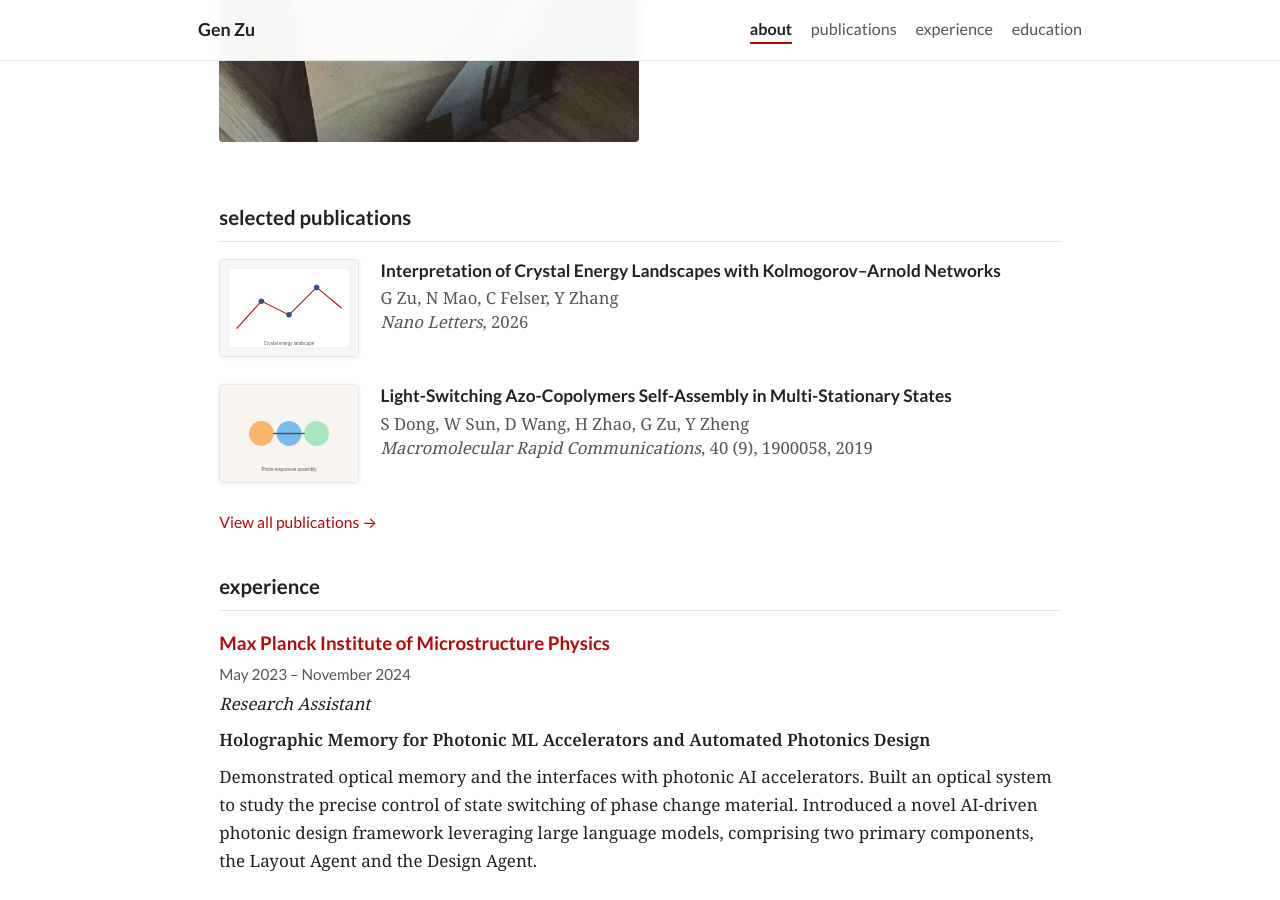
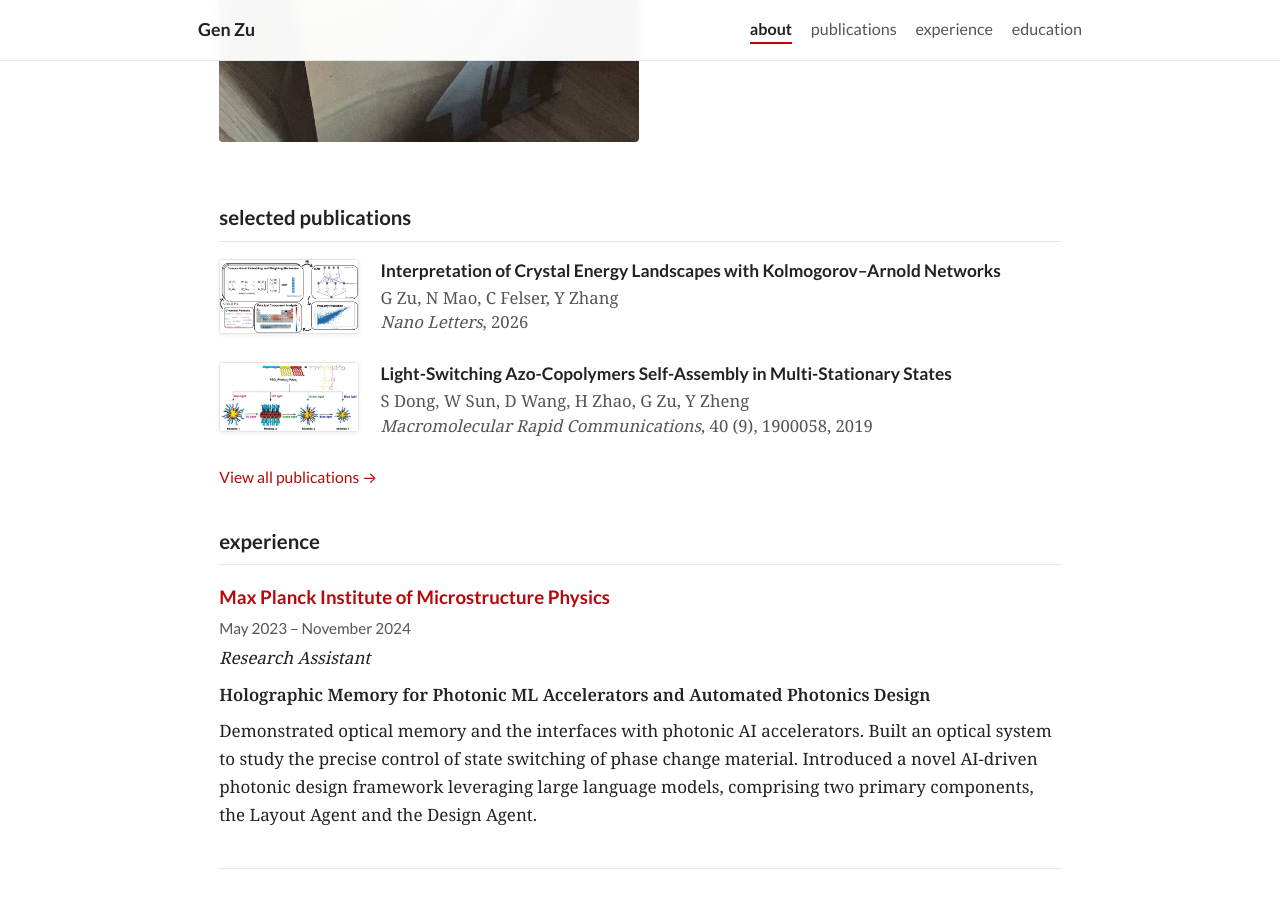
Before and after one commit to genzuuuu/genzuuuu.github.io, a Jekyll site: the page built from index.md, in a window 1280 px wide and 900 px high, scrolled down 1035 px. Built offline with Jekyll 4.4.1, drawn with Linux system fonts in a browser that asks for light colours.

Commit message:
Use official paper figures for publication preview thumbnails.
Co-authored-by: Cursor <cursoragent@cursor.com>

```diff
--- a/_data/publications.yml
+++ b/_data/publications.yml
@@ -3,7 +3,7 @@
   venue: "Nano Letters"
   year: 2026
   selected: true
-  preview: /images/publication_preview/kan-crystal.svg
+  preview: /images/publication_preview/kan-crystal.png
   link: "https://scholar.google.com/citations?view_op=view_citation&hl=en&user=we-i5R8AAAAJ&citation_for_view=we-i5R8AAAAJ:d1gkVwhDpl0C"
 
 - title: "Light-Switching Azo-Copolymers Self-Assembly in Multi-Stationary States"
@@ -12,5 +12,5 @@
   year: 2019
   detail: "40 (9), 1900058"
   selected: true
-  preview: /images/publication_preview/azo-polymers.svg
+  preview: /images/publication_preview/azo-polymers.png
   link: "https://scholar.google.com/citations?view_op=view_citation&hl=en&user=we-i5R8AAAAJ&citation_for_view=we-i5R8AAAAJ:9yKSN-GCB0IC"
```
Also changed, not shown: images/publication_preview/azo-polymers.png (added), images/publication_preview/azo-polymers.svg (deleted), images/publication_preview/kan-crystal.png (added), images/publication_preview/kan-crystal.svg (deleted).
